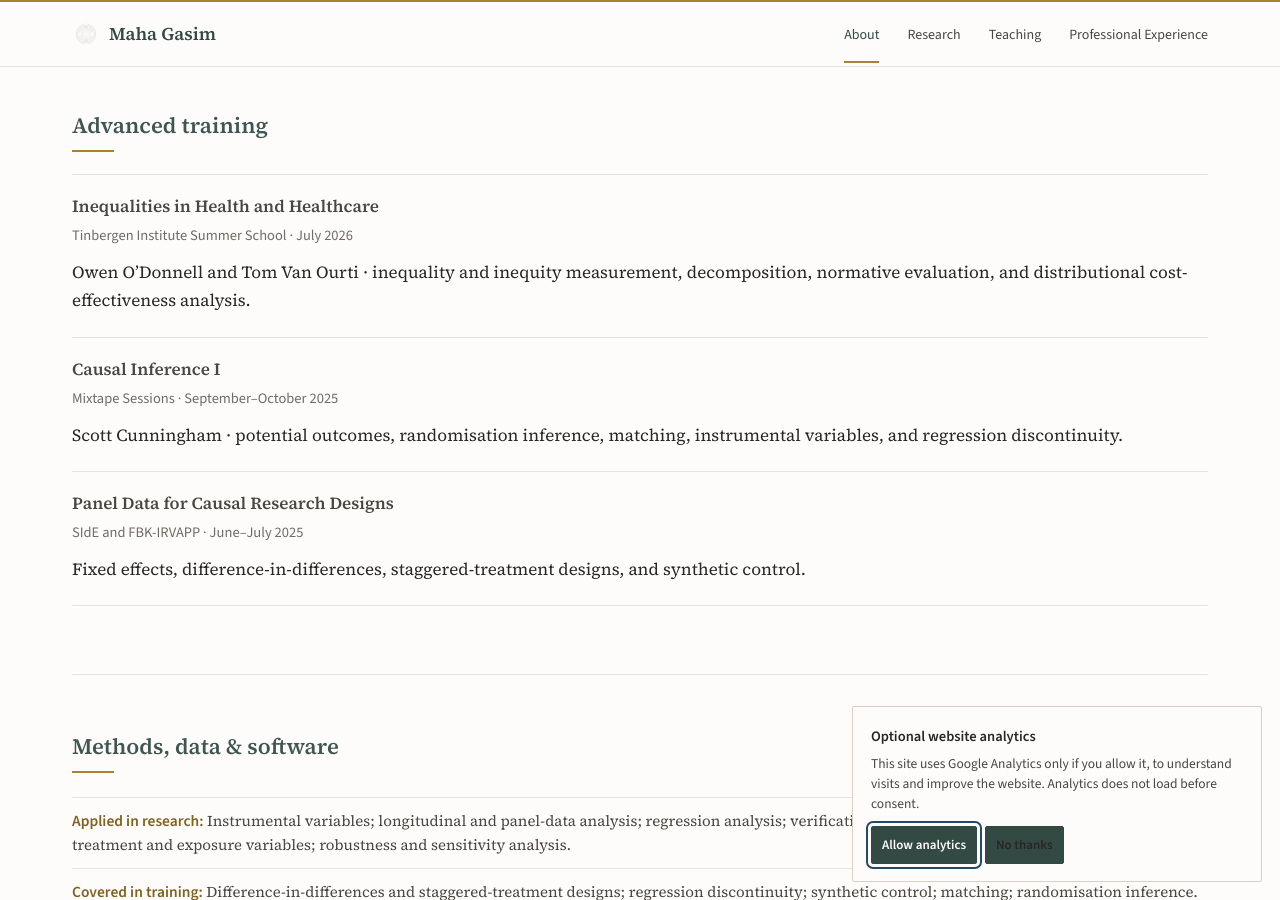
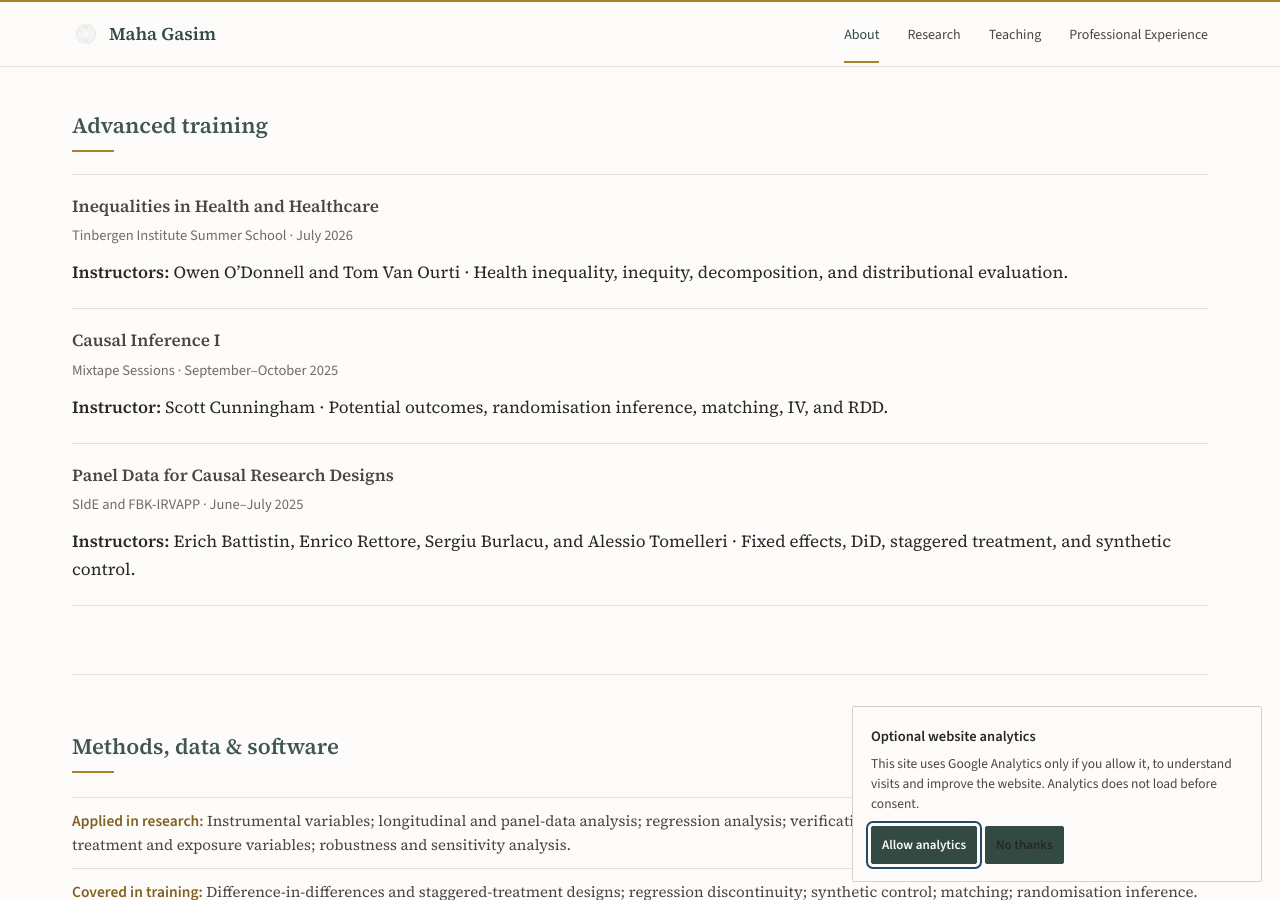
Before and after one commit to mahagasim/mahagasim.github.io, a Jekyll site: the page built from index.md, in a window 1280 px wide and 900 px high, scrolled down 1333 px. Built offline with Jekyll 4.4.1, drawn with Linux system fonts in a browser that asks for light colours.

Commit message:
Shorten advanced training descriptions and add instructors

```diff
--- a/index.md
+++ b/index.md
@@ -62,19 +62,19 @@ description: About Maha Gasim — research interests, education, advanced traini
     <div class="compact-entry">
       <h3>Inequalities in Health and Healthcare</h3>
       <p class="entry-meta">Tinbergen Institute Summer School · July 2026</p>
-      <p>Owen O’Donnell and Tom Van Ourti · inequality and inequity measurement, decomposition, normative evaluation, and distributional cost-effectiveness analysis.</p>
+      <p><strong>Instructors:</strong> Owen O’Donnell and Tom Van Ourti · Health inequality, inequity, decomposition, and distributional evaluation.</p>
     </div>
 
     <div class="compact-entry">
       <h3>Causal Inference I</h3>
       <p class="entry-meta">Mixtape Sessions · September–October 2025</p>
-      <p>Scott Cunningham · potential outcomes, randomisation inference, matching, instrumental variables, and regression discontinuity.</p>
+      <p><strong>Instructor:</strong> Scott Cunningham · Potential outcomes, randomisation inference, matching, IV, and RDD.</p>
     </div>
 
     <div class="compact-entry">
       <h3>Panel Data for Causal Research Designs</h3>
       <p class="entry-meta">SIdE and FBK-IRVAPP · June–July 2025</p>
-      <p>Fixed effects, difference-in-differences, staggered-treatment designs, and synthetic control.</p>
+      <p><strong>Instructors:</strong> Erich Battistin, Enrico Rettore, Sergiu Burlacu, and Alessio Tomelleri · Fixed effects, DiD, staggered treatment, and synthetic control.</p>
     </div>
   </div>
 </section>
```
